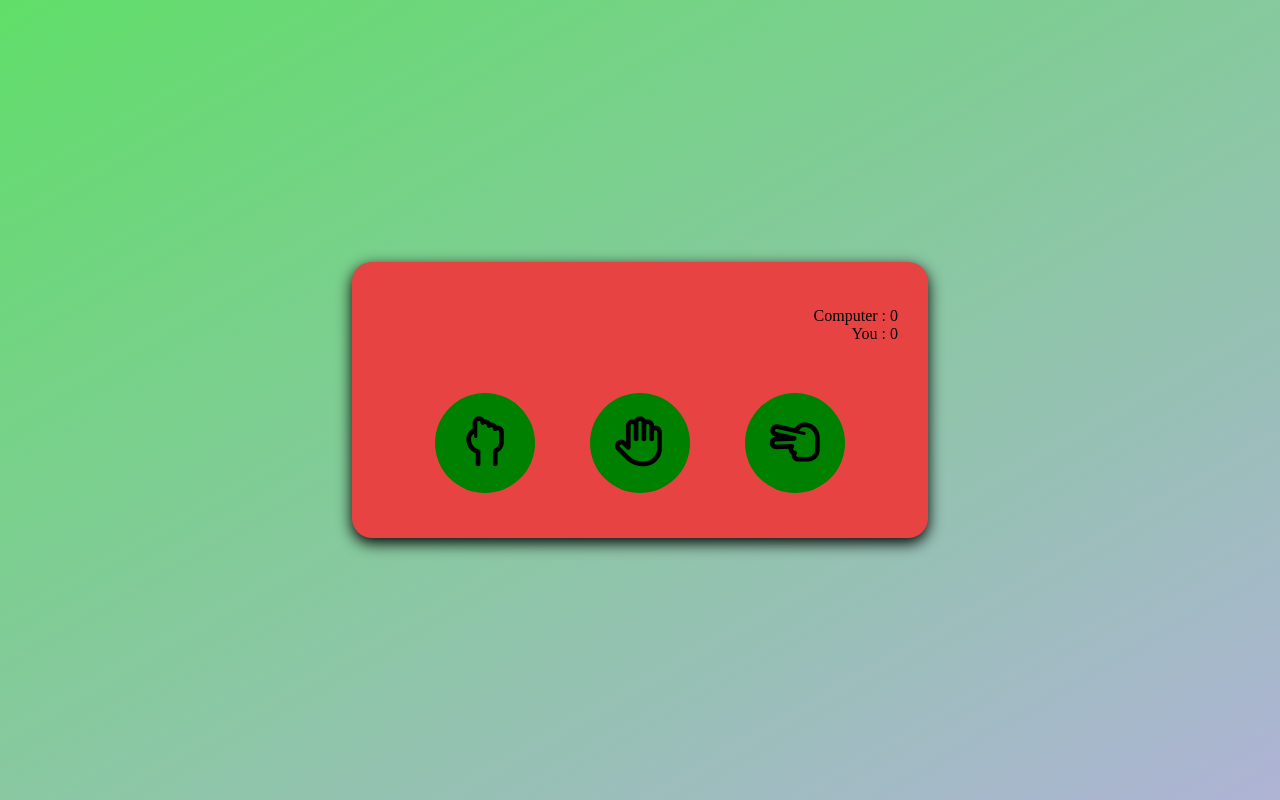
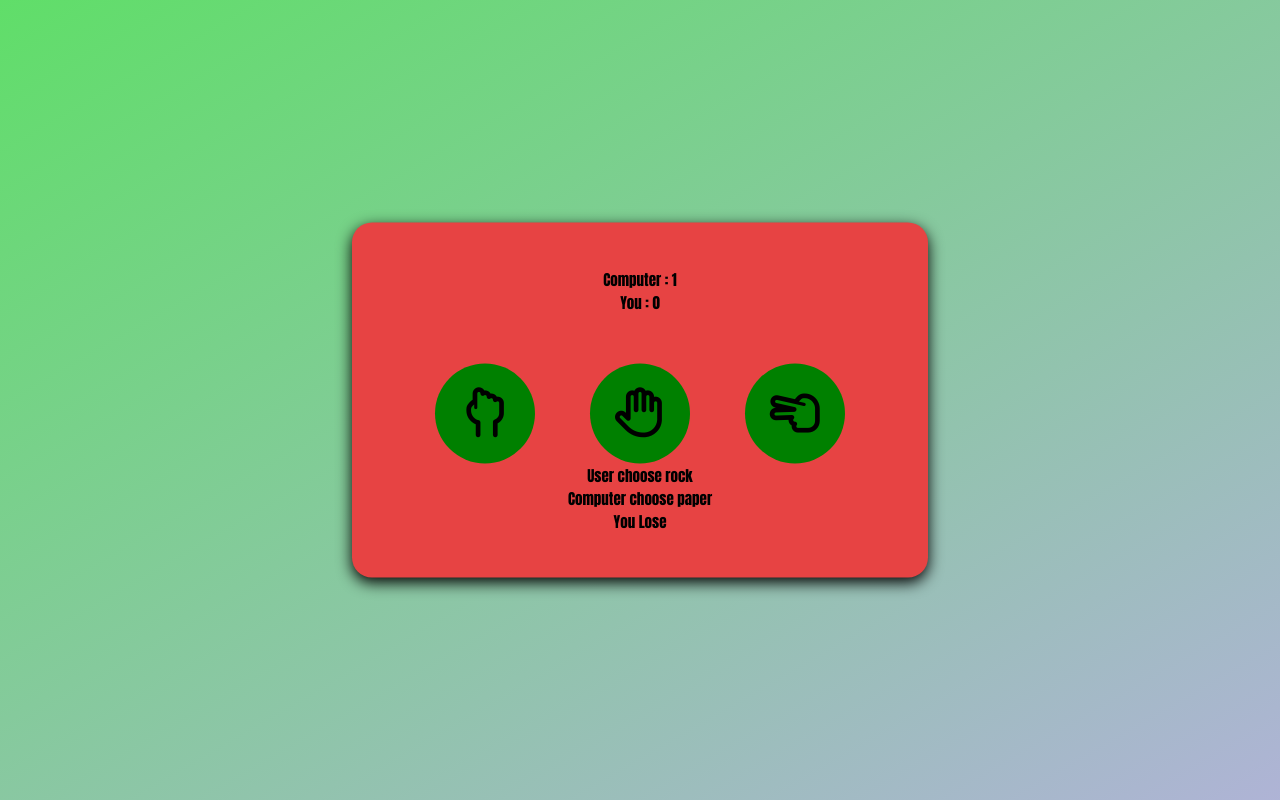
Before and after one commit to mohhitSaini/RockPaperScissors, a plain HTML site: page index.html in a window 1280 px wide. Both pictures are taken after a click on the button 485 px from the left and 443 px from the top of the page. Shown: the top 800 px of the page. Drawn offline with Linux system fonts and the light colour scheme.

Commit message:
Done with the javascript and the game is now completed

```diff
--- a/index.css
+++ b/index.css
@@ -49,3 +49,10 @@ body{
     outline: none;
     cursor: pointer;
 }
+.scores , .details {
+    font-family: Impact, Haettenschweiler, 'Arial Narrow Bold', sans-serif;
+    font-weight:400 ;
+    font-size : 15px;
+    justify-content: center;
+    text-align: center;
+}
--- a/index.html
+++ b/index.html
@@ -19,21 +19,23 @@
             </p>
         </div>
         <div class="weapons">
-            <button>
+            <button onclick="checker('rock')">
                 <i class="far fa-hand-rock"></i>
             </button>
-            <button>
+            <button onclick="checker('paper')">
                 <i class="far fa-hand-paper"></i>
             </button>
-            <button>
+            <button onclick="checker('scissor')">
                 <i class="far fa-hand-scissors"></i>
             </button>
         </div>
         <div class="details">
             <p id="user_choice"></p>
-            <p id="comp_coice"></p>
+            <p id="comp_choice"></p>
             <p id="result"></p>
         </div>
     </div>
+
+    <script src="index.js"></script>
 </body>
 </html>
--- a/index.js
+++ b/index.js
@@ -0,0 +1,43 @@
+let comp_score=0;
+let user_score=0;
+let choices_obj={
+    'rock' :
+    {
+        'rock':'draw',
+        'paper' : 'lose',
+        'scissor':'win'
+    },
+    'paper' :
+    {
+        'rock':'win',
+        'paper' : 'draw',
+        'scissor':'lose'
+    },
+    'scissor' :
+    {
+        'rock':'lose',
+        'paper' : 'win',
+        'scissor':'draw'
+    }
+};
+
+function checker(input)
+{
+    var choices =['rock','paper','scissors'];
+    var num=Math.floor(Math.random()*3);
+    document.getElementById("comp_choice").innerHTML=`Computer choose  ${choices[num]} `;
+    document.getElementById("user_choice").innerHTML=`User choose  ${input} `;
+
+
+    switch(choices_obj[input][choices[num]])
+    {
+        case 'win' : document.getElementById("result").innerHTML="You Win";
+        user_score++;break;
+        case 'lose' : document.getElementById("result").innerHTML="You Lose";
+        comp_score++;break;
+        default : document.getElementById("result").innerHTML="DRAW";break;
+    }
+    document.getElementById("computer_score").innerHTML=comp_score;
+    document.getElementById("user_score").innerHTML=user_score;
+
+}
```
Also changed, not shown: hand-rock-solid.svg (deleted).
